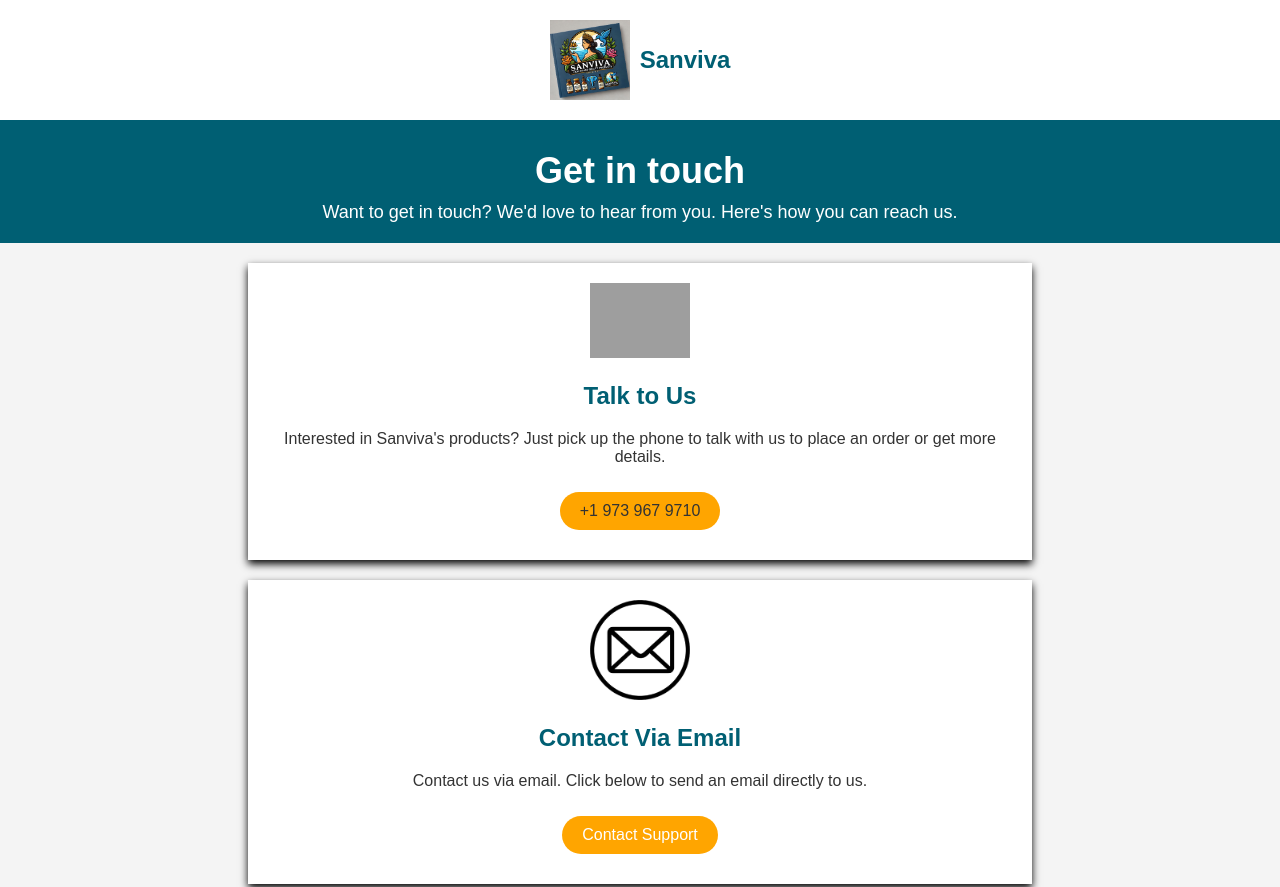
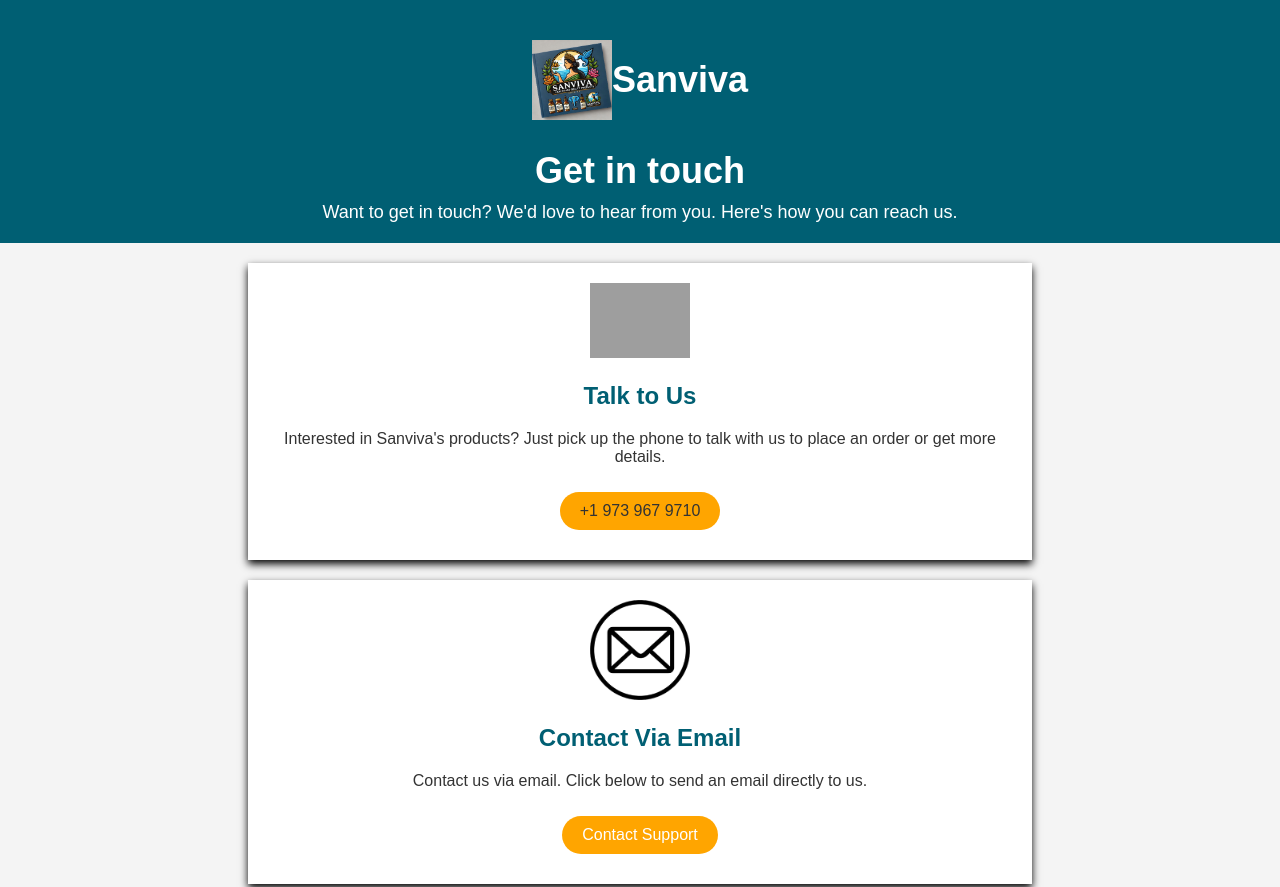
Before and after one commit to sanviva/contact, a plain HTML site: page index.html in a window 1280 px wide. Shown: the top 887 px of the page. Drawn offline with Linux system fonts and the light colour scheme; grey boxes are pictures that could not be loaded.

Commit message:
Update index.html

```diff
--- a/index.html
+++ b/index.html
@@ -25,7 +25,7 @@ header {
   justify-content: center;
   align-items: center;
   padding: 20px;
-  background-color: #fff; /* Optional: adds a background color to the logo section */
+  background-color: #005f73; /* Optional: adds a background color to the logo section */
 }
 
 .logo-container img {
@@ -104,11 +104,11 @@ footer a img {
 </style>
 </head>
 <body>
-<div class="logo-container">
-  <img src="https://raw.githubusercontent.com/sanviva/contact/main/Sanviva_Logo.png" alt="Sanviva Logo">
-  <h2>Sanviva</h2>
-</div>
 <header>
+  <div class="logo-container">
+    <img src="https://raw.githubusercontent.com/sanviva/contact/main/Sanviva_Logo.png" alt="Sanviva Logo">
+    <h1>Sanviva</h1>
+  </div>
   <h1>Get in touch</h1>
   <p>Want to get in touch? We'd love to hear from you. Here's how you can reach us.</p>
 </header>
```
